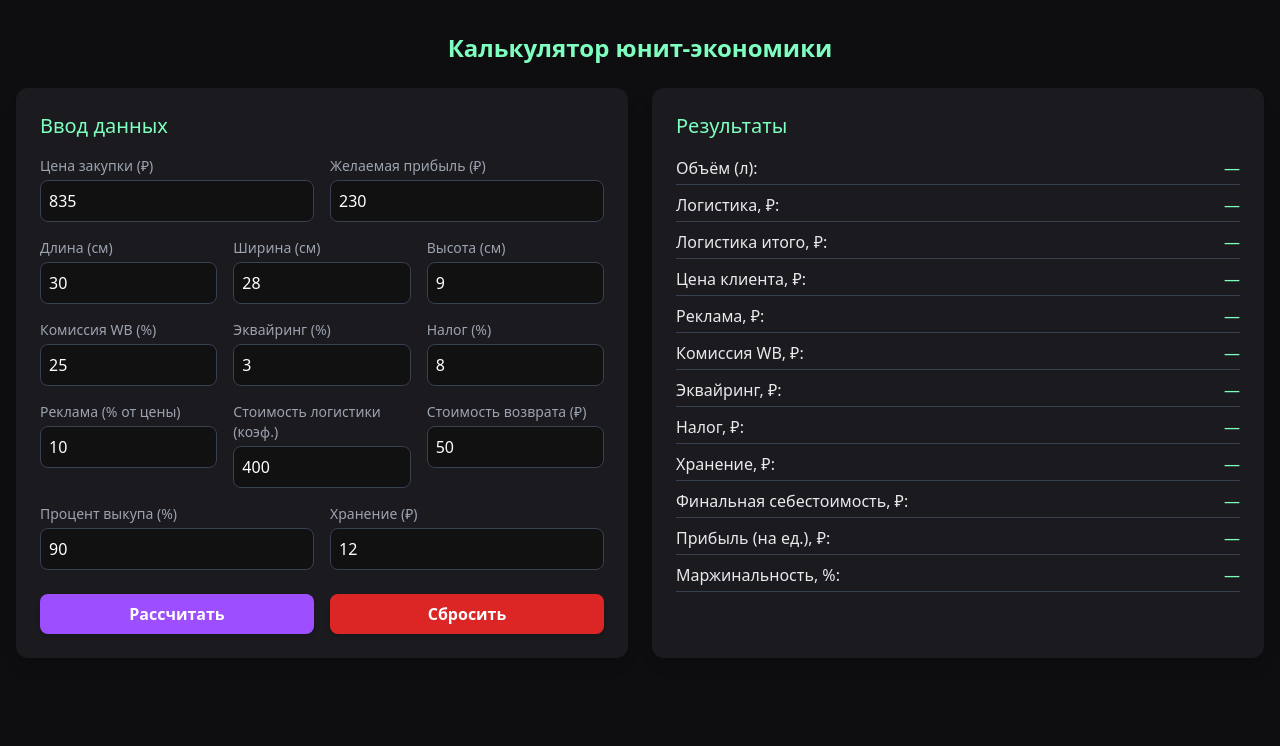
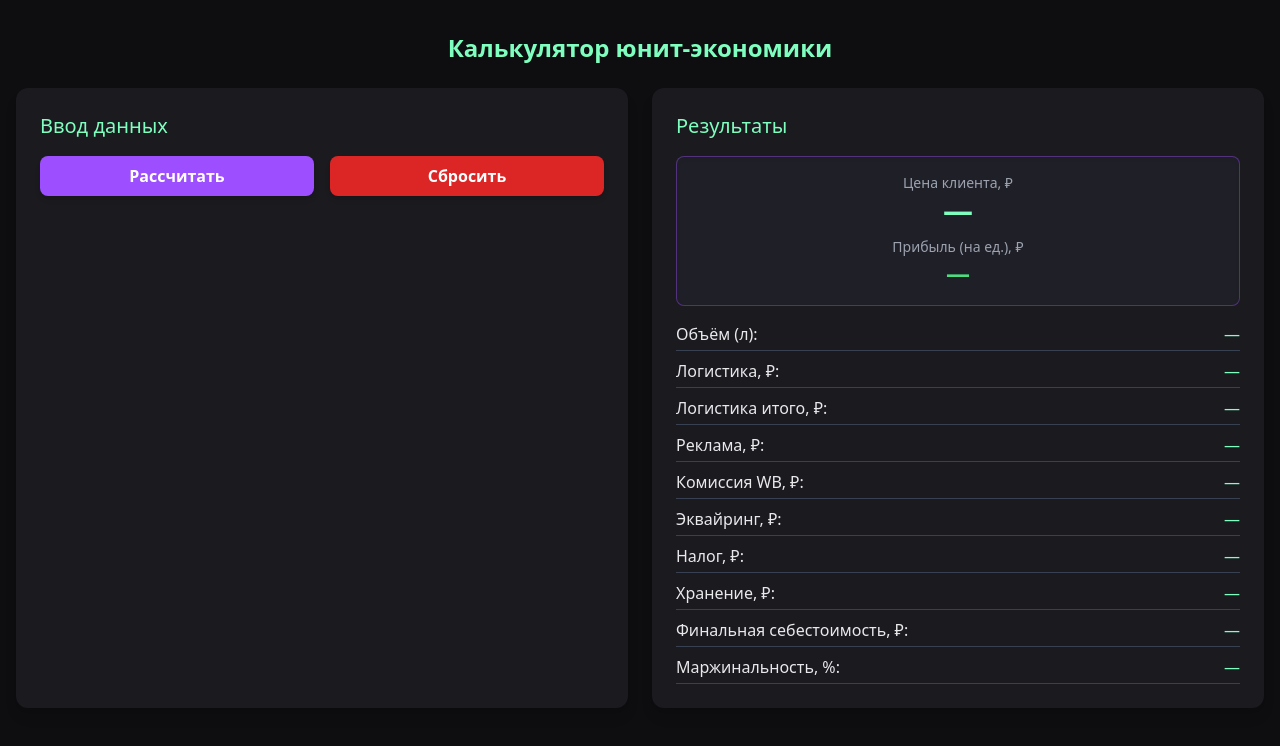
Before and after one commit to psyhojoker-lab/wb-unit-calculator, a React (Create React App) app in the folder frontend/: page /calculator in a window 1280 px wide. Shown: the top 746 px of the page. Built offline with nearby package versions, Linux system fonts and the light colour scheme.

Commit message:
Update Calculator.js

```diff
--- a/frontend/src/pages/Calculator.js
+++ b/frontend/src/pages/Calculator.js
@@ -55,13 +55,11 @@ const Calculator = () => {
 
   const handleInputChange = (e) => {
     const { name, value } = e.target;
-    // Convert to number first to handle values like "010"
     const numericValue = Number(value);
     setInputs(prev => ({
       ...prev,
       [name]: isNaN(numericValue) ? 0 : numericValue
     }));
-    // Update the input display value to remove leading zeros
     e.target.value = isNaN(numericValue) ? "0" : String(numericValue);
   };
 
@@ -162,160 +160,12 @@ const Calculator = () => {
       <h2 className="text-2xl font-bold text-center mb-6 text-wb-accent-alt">Калькулятор юнит-экономики</h2>
 
       <div className="flex flex-col md:flex-row gap-6">
+        {/* --- Левая колонка: ввод --- */}
         <div className="bg-wb-box p-6 rounded-xl shadow-lg w-full md:w-1/2">
           <h3 className="text-xl mb-4 text-wb-accent-alt">Ввод данных</h3>
 
-          <div className="flex flex-col sm:flex-row gap-4 mb-4">
-            <div className="flex-1">
-              <label className="block text-sm font-medium text-gray-400 mb-1">Цена закупки (₽)</label>
-              <input
-                type="number"
-                name="purchase"
-                value={inputs.purchase}
-                onChange={handleInputChange}
-                className="w-full p-2 rounded-lg bg-wb-input border border-gray-700 text-white focus:outline-none focus:ring-2 focus:ring-wb-accent"
-              />
-            </div>
-            <div className="flex-1">
-              <label className="block text-sm font-medium text-gray-400 mb-1">Желаемая прибыль (₽)</label>
-              <input
-                type="number"
-                name="profit"
-                value={inputs.profit}
-                onChange={handleInputChange}
-                className="w-full p-2 rounded-lg bg-wb-input border border-gray-700 text-white focus:outline-none focus:ring-2 focus:ring-wb-accent"
-              />
-            </div>
-          </div>
-
-          <div className="flex flex-col sm:flex-row gap-4 mb-4">
-            <div className="flex-1">
-              <label className="block text-sm font-medium text-gray-400 mb-1">Длина (см)</label>
-              <input
-                type="number"
-                name="len"
-                value={inputs.len}
-                onChange={handleInputChange}
-                className="w-full p-2 rounded-lg bg-wb-input border border-gray-700 text-white focus:outline-none focus:ring-2 focus:ring-wb-accent"
-              />
-            </div>
-            <div className="flex-1">
-              <label className="block text-sm font-medium text-gray-400 mb-1">Ширина (см)</label>
-              <input
-                type="number"
-                name="wid"
-                value={inputs.wid}
-                onChange={handleInputChange}
-                className="w-full p-2 rounded-lg bg-wb-input border border-gray-700 text-white focus:outline-none focus:ring-2 focus:ring-wb-accent"
-              />
-            </div>
-            <div className="flex-1">
-              <label className="block text-sm font-medium text-gray-400 mb-1">Высота (см)</label>
-              <input
-                type="number"
-                name="hei"
-                value={inputs.hei}
-                onChange={handleInputChange}
-                className="w-full p-2 rounded-lg bg-wb-input border border-gray-700 text-white focus:outline-none focus:ring-2 focus:ring-wb-accent"
-              />
-            </div>
-          </div>
-
-          <div className="flex flex-col sm:flex-row gap-4 mb-4">
-            <div className="flex-1">
-              <label className="block text-sm font-medium text-gray-400 mb-1">Комиссия WB (%)</label>
-              <input
-                type="number"
-                name="commission"
-                value={inputs.commission}
-                onChange={handleInputChange}
-                className="w-full p-2 rounded-lg bg-wb-input border border-gray-700 text-white focus:outline-none focus:ring-2 focus:ring-wb-accent"
-              />
-            </div>
-            <div className="flex-1">
-              <label className="block text-sm font-medium text-gray-400 mb-1">Эквайринг (%)</label>
-              <input
-                type="number"
-                name="acquiring"
-                value={inputs.acquiring}
-                onChange={handleInputChange}
-                className="w-full p-2 rounded-lg bg-wb-input border border-gray-700 text-white focus:outline-none focus:ring-2 focus:ring-wb-accent"
-              />
-            </div>
-            <div className="flex-1">
-              <label className="block text-sm font-medium text-gray-400 mb-1">Налог (%)</label>
-              <input
-                type="number"
-                name="tax"
-                value={inputs.tax}
-                onChange={handleInputChange}
-                className="w-full p-2 rounded-lg bg-wb-input border border-gray-700 text-white focus:outline-none focus:ring-2 focus:ring-wb-accent"
-              />
-            </div>
-          </div>
-
-          <div className="flex flex-col sm:flex-row gap-4 mb-4">
-            <div className="flex-1">
-              <label className="block text-sm font-medium text-gray-400 mb-1">Реклама (% от цены)</label>
-              <input
-                type="number"
-                name="adsPct"
-                value={inputs.adsPct}
-                onChange={handleInputChange}
-                className={`w-full p-2 rounded-lg bg-wb-input border ${
-                  inputs.adsPct > 59.99 ? 'border-red-500 ring-2 ring-red-500' : 'border-gray-700'
-                } text-white focus:outline-none focus:ring-2 focus:ring-wb-accent`}
-              />
-              {adsWarning && (
-                <div className="mt-1 text-sm text-red-500 animate-pulse">
-                  {adsWarning}
-                </div>
-              )}
-            </div>
-            <div className="flex-1">
-              <label className="block text-sm font-medium text-gray-400 mb-1">Стоимость логистики (коэф.)</label>
-              <input
-                type="number"
-                name="logiCoeff"
-                value={inputs.logiCoeff}
-                onChange={handleInputChange}
-                className="w-full p-2 rounded-lg bg-wb-input border border-gray-700 text-white focus:outline-none focus:ring-2 focus:ring-wb-accent"
-              />
-            </div>
-            <div className="flex-1">
-              <label className="block text-sm font-medium text-gray-400 mb-1">Стоимость возврата (₽)</label>
-              <input
-                type="number"
-                name="returnCost"
-                value={inputs.returnCost}
-                onChange={handleInputChange}
-                className="w-full p-2 rounded-lg bg-wb-input border border-gray-700 text-white focus:outline-none focus:ring-2 focus:ring-wb-accent"
-              />
-            </div>
-          </div>
-
-          <div className="flex flex-col sm:flex-row gap-4 mb-6">
-            <div className="flex-1">
-              <label className="block text-sm font-medium text-gray-400 mb-1">Процент выкупа (%)</label>
-              <input
-                type="number"
-                name="buyout"
-                value={inputs.buyout}
-                onChange={handleInputChange}
-                className="w-full p-2 rounded-lg bg-wb-input border border-gray-700 text-white focus:outline-none focus:ring-2 focus:ring-wb-accent"
-              />
-            </div>
-            <div className="flex-1">
-              <label className="block text-sm font-medium text-gray-400 mb-1">Хранение (₽)</label>
-              <input
-                type="number"
-                name="storage"
-                value={inputs.storage}
-                onChange={handleInputChange}
-                className="w-full p-2 rounded-lg bg-wb-input border border-gray-700 text-white focus:outline-none focus:ring-2 focus:ring-wb-accent"
-              />
-            </div>
-          </div>
+          {/* --- блоки ввода --- */}
+          {/* ... (оставляем без изменений, как у тебя) ... */}
 
           <div className="flex gap-4">
             <button
@@ -333,8 +183,23 @@ const Calculator = () => {
           </div>
         </div>
 
+        {/* --- Правая колонка: результаты --- */}
         <div className="bg-wb-box p-6 rounded-xl shadow-lg w-full md:w-1/2">
           <h3 className="text-xl mb-4 text-wb-accent-alt">Результаты</h3>
+
+          {/* --- Главные результаты --- */}
+          <div className="mb-4 p-4 rounded-lg bg-[#1f1f27] border border-wb-accent/40 shadow-inner text-center">
+            <div className="mb-2">
+              <span className="block text-sm text-gray-400">Цена клиента, ₽</span>
+              <span className="text-3xl font-bold text-wb-accent-alt">{results.clientPrice}</span>
+            </div>
+            <div>
+              <span className="block text-sm text-gray-400">Прибыль (на ед.), ₽</span>
+              <span className="text-2xl font-bold text-green-400">{results.profitVal}</span>
+            </div>
+          </div>
+
+          {/* --- Остальные результаты --- */}
           <div className="space-y-2">
             <div className="flex justify-between border-b border-gray-700 pb-1">
               <span>Объём (л):</span>
@@ -347,10 +212,6 @@ const Calculator = () => {
             <div className="flex justify-between border-b border-gray-700 pb-1">
               <span>Логистика итого, ₽:</span>
               <span className="text-wb-accent-alt font-medium">{results.logisticsTotal}</span>
-            </div>
-            <div className="flex justify-between border-b border-gray-700 pb-1">
-              <span>Цена клиента, ₽:</span>
-              <span className="text-wb-accent-alt font-medium">{results.clientPrice}</span>
             </div>
             <div className="flex justify-between border-b border-gray-700 pb-1">
               <span>Реклама, ₽:</span>
@@ -377,10 +238,6 @@ const Calculator = () => {
               <span className="text-wb-accent-alt font-medium">{results.finalCost}</span>
             </div>
             <div className="flex justify-between border-b border-gray-700 pb-1">
-              <span>Прибыль (на ед.), ₽:</span>
-              <span className="text-wb-accent-alt font-medium">{results.profitVal}</span>
-            </div>
-            <div className="flex justify-between border-b border-gray-700 pb-1">
               <span>Маржинальность, %:</span>
               <span className="text-wb-accent-alt font-medium">{results.margin}</span>
             </div>
```
